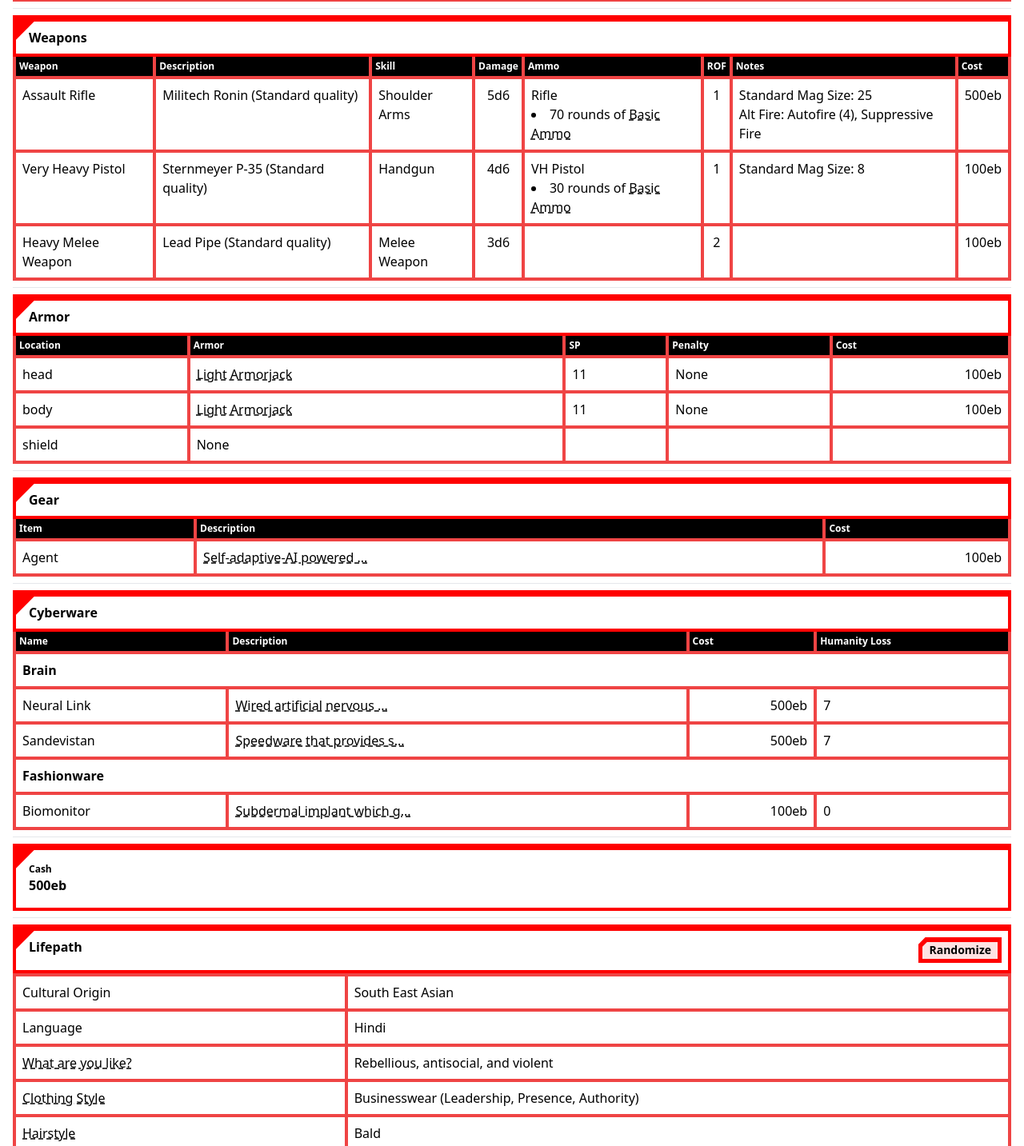
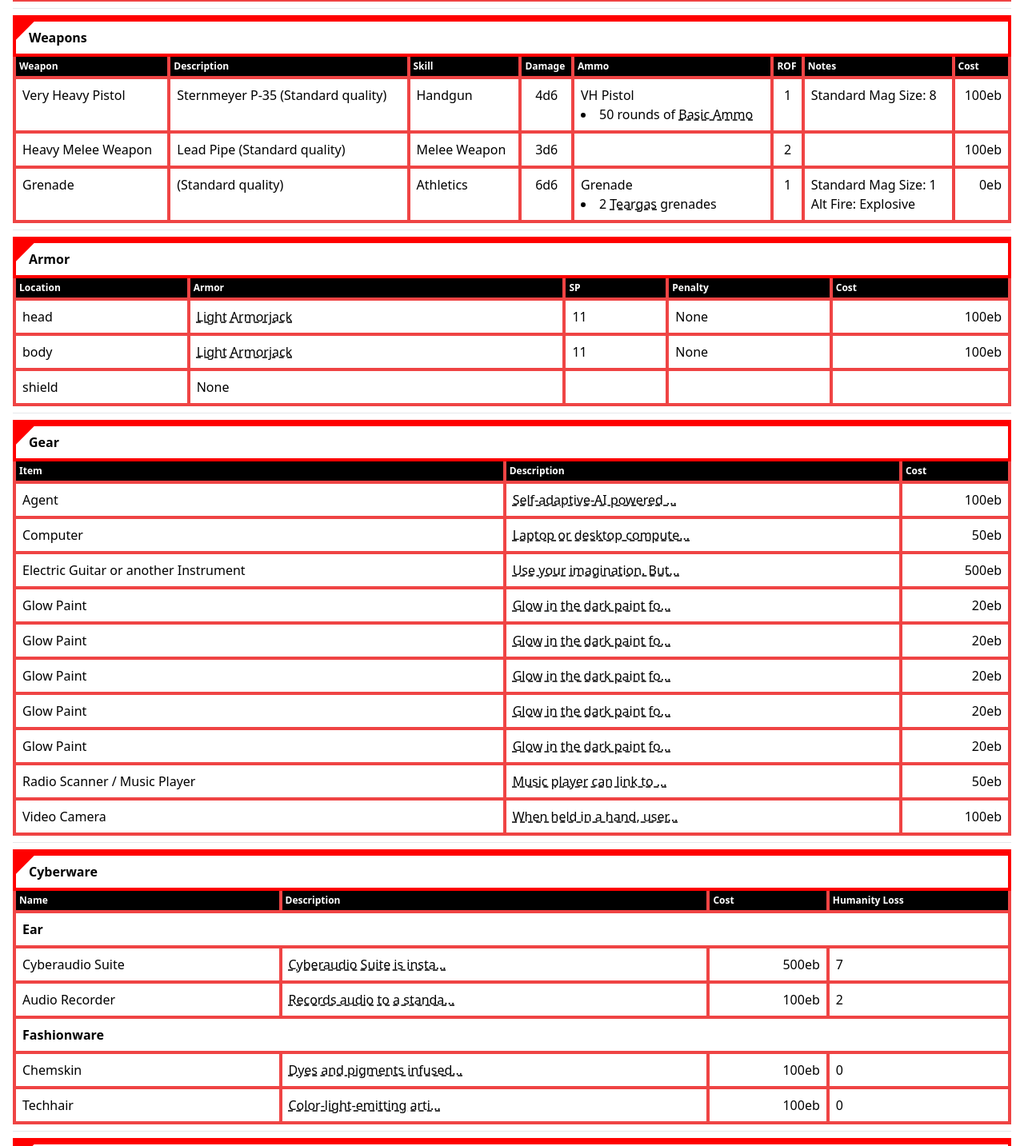
Before and after one commit to benabus/cyberpunk_red_chargen_v2, a Vue app: page / in a window 1280 px wide. Shown: the part 1317-2750 px from the top of the page at 80% size. Built offline with nearby package versions, Linux system fonts and the light colour scheme; the HTML template or start-up script is replaced by a standard one.

Commit message:
Adds equipment table for rockerboy

```diff
--- a/src/App.vue
+++ b/src/App.vue
@@ -4,6 +4,10 @@ import { RouterLink, RouterView } from 'vue-router'
 
 <template>
   <RouterView />
+  <footer class="container p-4 mx-auto">
+    <p>Code &copy; Ben Serrette</p>
+    <p>Content &copy; R.Talsorian Games</p>
+  </footer>
 </template>
 
 <style scoped>
--- a/src/data/gear.ts
+++ b/src/data/gear.ts
@@ -224,7 +224,7 @@ const gear: Record<string, GearItem> = {
         description: "Earpiece allowing user to communicate via radio, 1-mile range."
     },
     "radio_scanner_music_player": {
-        name: "Radio Scanner/ Music Player",
+        name: "Radio Scanner / Music Player",
         cost: 50,
         description: "Music player can link to the Data Pool to listen to the hottest music, or play directly from a Memory Chip. User can also scan all radio bands within a mile that are currently being used and tune into them, though some channels might require a Descrambler to understand."
     },
--- a/src/data/role_equipment/index.ts
+++ b/src/data/role_equipment/index.ts
@@ -1,7 +1,9 @@
 import Solo from './solo';
+import Rockerboy from './rockerboy';
 
 const table: Record<string, any> = {
-    "Solo": Solo
+    "Solo": Solo,
+    "Rockerboy": Rockerboy
 }
 
 export default table;
--- /dev/null
+++ b/src/data/role_equipment/rockerboy.ts
@@ -0,0 +1,139 @@
+const items = [
+    [{
+        type: "weapon",
+        name: "Very Heavy Pistol",
+        ammo: ["Basic Ammo", 50]
+    }],
+    [{
+        type: "weapon",
+        name: "Heavy Melee Weapon"
+    }, {
+        type: "weapon",
+        name: "Grenade",
+        ammo: ["Flashbang", 1]
+    }],
+    [{
+        type: "weapon",
+        name: "Grenade",
+        ammo: ["Teargas", 2]
+    }],
+    [{
+        type: "armor",
+        location: "body",
+        name: "Light Armorjack"
+    }],
+    [{
+        type: "armor",
+        location: "head",
+        name: "Light Armorjack"
+    }],
+
+    [{
+        type: "gear",
+        name: "Agent"
+    }],
+    [{
+        type: "gear",
+        name: "Computer"
+    }],
+    [{
+        type: "gear",
+        name: "Electric Guitar or another Instrument"
+    },
+    {
+        type: "gear",
+        name: "Bug Detector"
+    }],
+    [{
+        type: "gear",
+        name: "Glow Paint"
+    }],
+    [{
+        type: "gear",
+        name: "Glow Paint"
+    }],
+    [{
+        type: "gear",
+        name: "Glow Paint"
+    }],
+    [{
+        type: "gear",
+        name: "Glow Paint"
+    }],
+    [{
+        type: "gear",
+        name: "Glow Paint"
+    }],
+    [{
+        type: "gear",
+        name: "Pocket Amp"
+    }],
+    [{
+        type: "gear",
+        name: "Radio Scanner / Music Player"
+    }],
+    [{
+        type: "gear",
+        name: "Video Camera"
+    }],
+    [{
+        type: "other",
+        name: "Generic Chic: Jacket, Jewelry x3, Top x4"
+    }],
+    [{
+        type: "other",
+        name: "Leisurewear: Jewelry, Mirrorshades, Footwear"
+    }],
+    [{
+        type: "other",
+        name: "Urbanflash: Bottoms, Top"
+    }],
+    [{
+        type: "cyberware",
+        name: "Cyberaudio Suite"
+    }],
+    [{
+        type: "cyberware",
+        name: "Audio Recorder"
+    }],
+    [{
+        type: "cyberware",
+        name: "Chemskin"
+    }],
+    [{
+        type: "cyberware",
+        name: "Techhair"
+    }]
+]
+
+export default items;
+
+// Audio Recorder
+// Chemskin
+// Cyberaudio Suite
+// Tech Hair
+
+// Agent
+// Computer
+// Electric Guitar or Bug Detector
+// Glow Paint x5
+// Pocket Amp
+// Radio Scanner / Music Player
+// Video Camera
+// Generic Chic: Jacket, Jewelry
+// x3, Top x4
+// Leisurewear: Jewelry,
+//     Mirrorshades, Footwear
+// Urbanflash: Bottoms, Top
+
+
+// Very Heavy Pistol
+// Basic VH Pistol
+// Ammunition x50
+// Heavy Melee Weapon or
+// Flashbang Grenade
+// Teargas Grenade x2
+// Light Armorjack
+// Body Armor (SP11)
+// Light Armorjack
+// Head Armor (SP11)
--- a/src/views/HomeView.vue
+++ b/src/views/HomeView.vue
@@ -32,7 +32,7 @@ import type { CreationMethod } from '@/classes/Character';
 // const emit = defineEmits(['update:modelValue'])
 
 const creation_method = ref<CreationMethod>("street rat");
-const role = ref<Role>(Role.Solo);
+const role = ref<Role>(Role.Rockerboy);
 const char = ref<Character>(new Character()) // Initializes reactive variable for character.
 
 function generateCharacter() {
```
